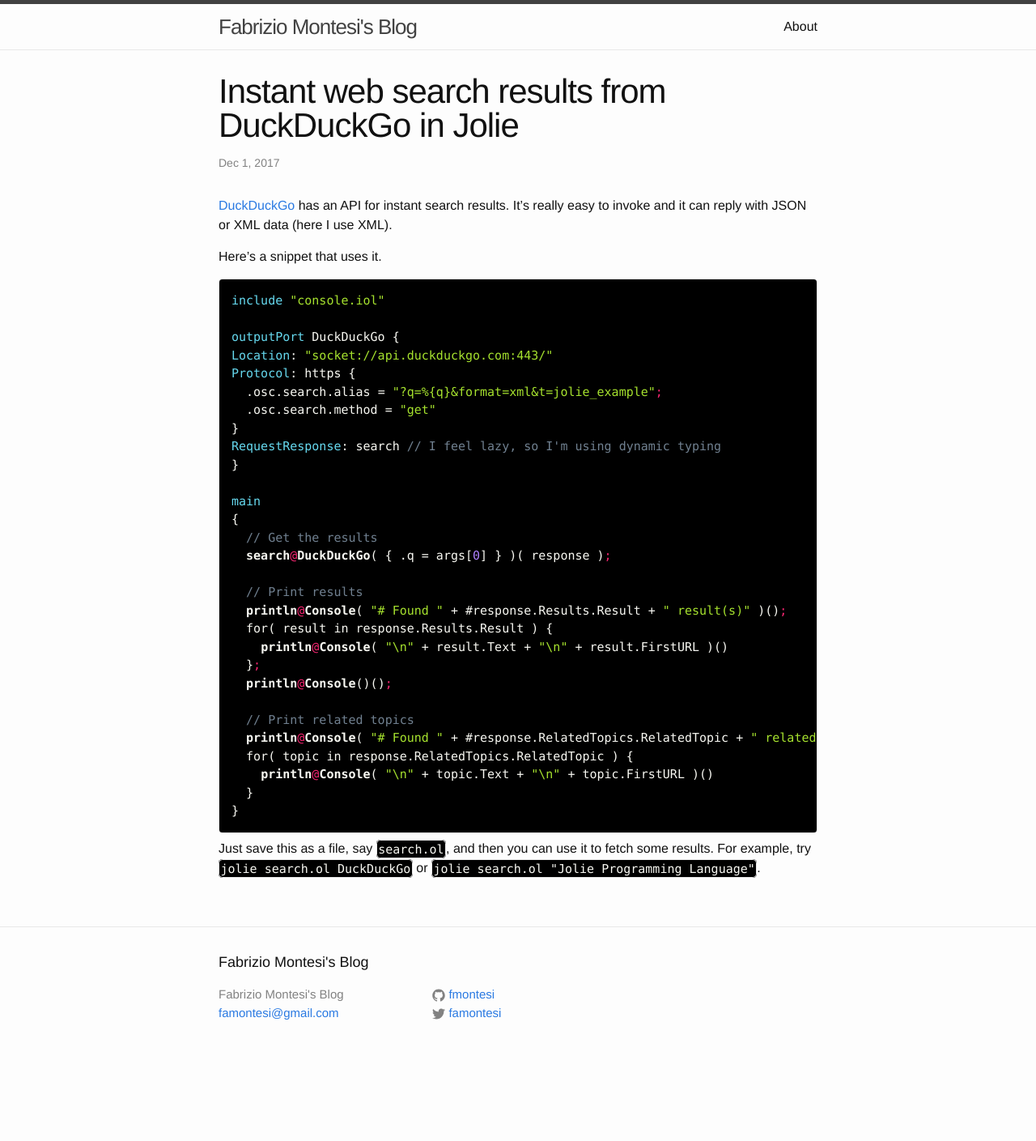
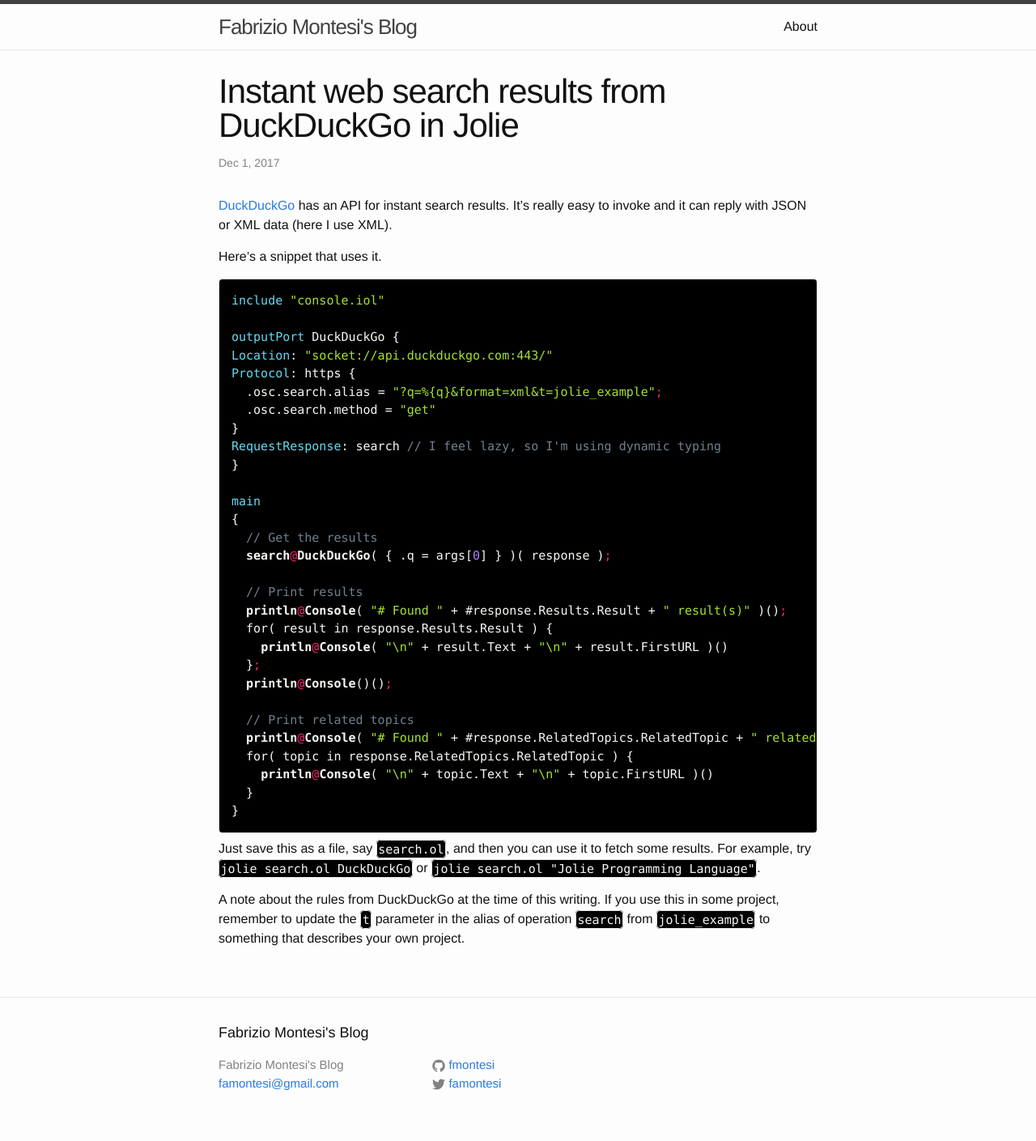
Before and after one commit to fmontesi/fmontesi.github.io, a Jekyll site: the page built from _posts/2017-12-01-jolie-duckduckgo.md, in a window 1280 px wide. Shown: the whole page at 81% size. Built offline with Jekyll 4.4.1, drawn with Linux system fonts in a browser that asks for light colours; before the commit the page ends 1322 px from its top, so only the background shows below that.

Commit message:
Duckduckgo

````diff
--- a/_posts/2017-12-01-jolie-duckduckgo.md
+++ b/_posts/2017-12-01-jolie-duckduckgo.md
@@ -45,3 +45,6 @@ main
 ```
 
 Just save this as a file, say `search.ol`, and then you can use it to fetch some results. For example, try `jolie search.ol DuckDuckGo` or `jolie search.ol "Jolie Programming Language"`.
+
+A note about the rules from DuckDuckGo at the time of this writing.
+If you use this in some project, remember to update the `t` parameter in the alias of operation `search` from `jolie_example` to something that describes your own project.
````
